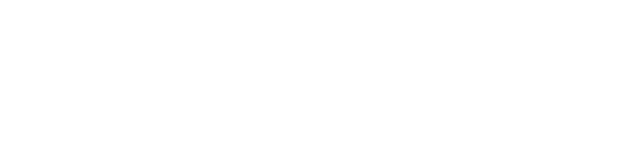
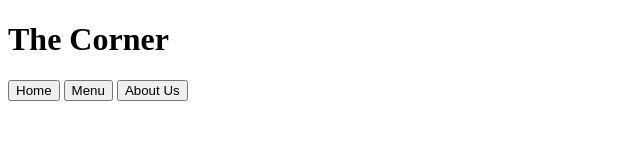
Before and after one commit to filip-writes-code/restaurant-page-webpack, a website built with webpack: page src/template.html in a window 1280 px wide. Shown: the whole page, without its empty margins (0-640 px from the left). Built offline with nearby package versions, Linux system fonts and the light colour scheme.

Commit message:
Add html header and navigation

```diff
--- a/src/template.html
+++ b/src/template.html
@@ -6,6 +6,15 @@
     <title>Restaurant</title>
 </head>
 <body>
-
+    <header>
+        <div class="logo">
+            <h1>The Corner</h1>
+        </div>
+        <nav>
+            <button>Home</button>
+            <button>Menu</button>
+            <button>About Us</button>
+        </nav>
+    </header>
 </body>
 </html>
```
